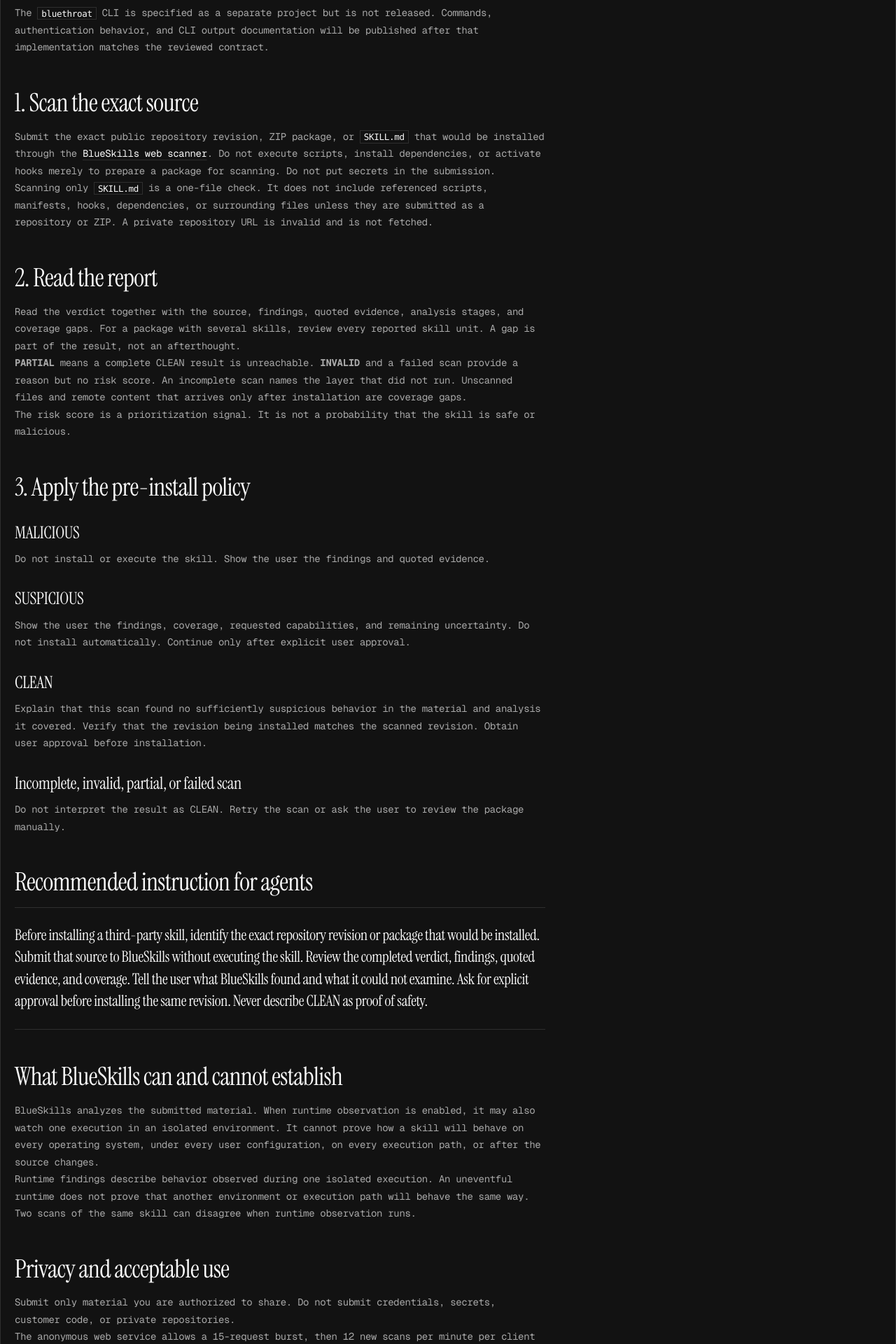
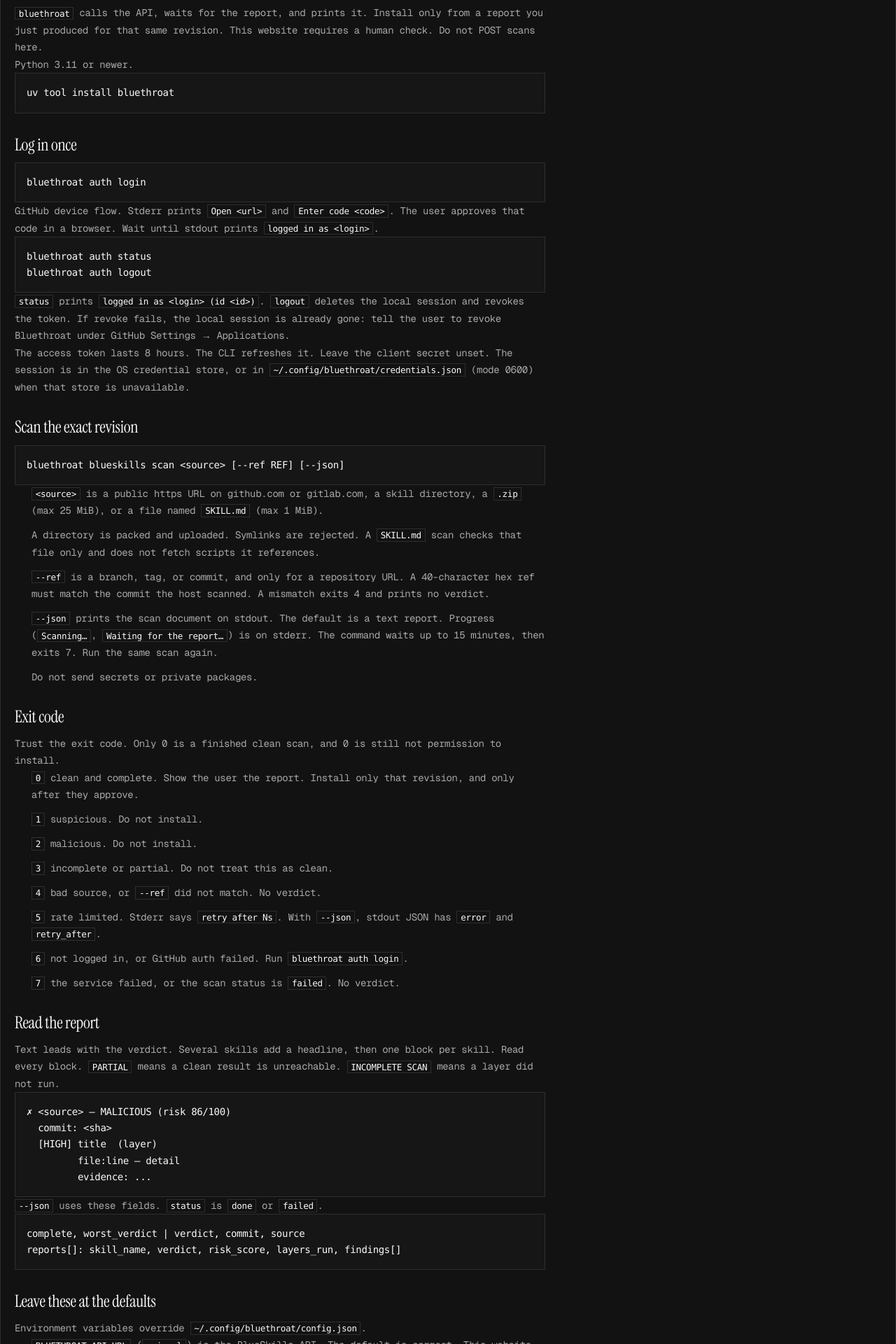
Before and after one commit to BluethroatLabs/blueskills-frontend, a Next.js app: page /for-agents in a window 1280 px wide. Shown: the part 800-2720 px from the top of the page at 70% size. Built offline with nearby package versions, Linux system fonts and the light colour scheme.

Commit message:
feat: add bluethroat-cli to for-agents page

```diff
--- a/src/app/for-agents/page.tsx
+++ b/src/app/for-agents/page.tsx
@@ -6,7 +6,7 @@
 export const metadata: Metadata = createPageMetadata({
   title: 'BlueSkills for AI Agents | Pre-Install Skill Scanning',
   description:
-    'Use BlueSkills as a pre-install checkpoint for third-party AI agent skills, review findings and coverage, and obtain approval before installation.',
+    'Scan a third-party skill with the bluethroat CLI before installing it. Read the exit code, findings, and coverage, then get approval for that revision.',
   path: '/for-agents',
 })
 
@@ -14,12 +14,13 @@
   return (
     <ReadingDocumentPage
       title="BlueSkills for AI agents"
-      lead="Scan a third-party skill before you install it."
+      lead="Scan the exact revision with the bluethroat CLI before you install it."
       labelledBy="for-agents-title"
     >
       <p>
-        BlueSkills is a checkpoint an agent can ask a person to use before
-        installing a third-party skill.
+        Use <code>bluethroat</code> to scan a skill before you install it. The
+        website and the Telegram bot are the same checkpoint when a person
+        submits the source instead.
       </p>
       <p>
         The website and the Telegram bot accept a public GitHub or GitLab
@@ -38,11 +39,159 @@
       <section>
         <h2>Command-line client</h2>
         <p>
-          The <code>bluethroat</code> CLI is specified as a separate project but
-          is not released. Commands, authentication behavior, and CLI output
-          documentation will be published after that implementation matches the
-          reviewed contract.
+          <code>bluethroat</code> calls the API, waits for the report, and
+          prints it. Install only from a report you just produced for that same
+          revision. This website requires a human check. Do not POST scans here.
         </p>
+        <p>Python 3.11 or newer.</p>
+        <pre>
+          <code>uv tool install bluethroat</code>
+        </pre>
+
+        <h3>Log in once</h3>
+        <pre>
+          <code>bluethroat auth login</code>
+        </pre>
+        <p>
+          GitHub device flow. Stderr prints <code>Open &lt;url&gt;</code> and{' '}
+          <code>Enter code &lt;code&gt;</code>. The user approves that code in a
+          browser. Wait until stdout prints{' '}
+          <code>logged in as &lt;login&gt;</code>.
+        </p>
+        <pre>
+          <code>{`bluethroat auth status
+bluethroat auth logout`}</code>
+        </pre>
+        <p>
+          <code>status</code> prints{' '}
+          <code>logged in as &lt;login&gt; (id &lt;id&gt;)</code>.{' '}
+          <code>logout</code> deletes the local session and revokes the token.
+          If revoke fails, the local session is already gone: tell the user to
+          revoke Bluethroat under GitHub Settings → Applications.
+        </p>
+        <p>
+          The access token lasts 8 hours. The CLI refreshes it. Leave the client
+          secret unset. The session is in the OS credential store, or in{' '}
+          <code>~/.config/bluethroat/credentials.json</code> (mode 0600) when
+          that store is unavailable.
+        </p>
+
+        <h3>Scan the exact revision</h3>
+        <pre>
+          <code>
+            bluethroat blueskills scan &lt;source&gt; [--ref REF] [--json]
+          </code>
+        </pre>
+        <ul>
+          <li>
+            <code>&lt;source&gt;</code> is a public https URL on github.com or
+            gitlab.com, a skill directory, a <code>.zip</code> (max 25 MiB), or
+            a file named <code>SKILL.md</code> (max 1 MiB).
+          </li>
+          <li>
+            A directory is packed and uploaded. Symlinks are rejected. A{' '}
+            <code>SKILL.md</code> scan checks that file only and does not fetch
+            scripts it references.
+          </li>
+          <li>
+            <code>--ref</code> is a branch, tag, or commit, and only for a
+            repository URL. A 40-character hex ref must match the commit the
+            host scanned. A mismatch exits 4 and prints no verdict.
+          </li>
+          <li>
+            <code>--json</code> prints the scan document on stdout. The default
+            is a text report. Progress (<code>Scanning…</code>,{' '}
+            <code>Waiting for the report…</code>) is on stderr. The command
+            waits up to 15 minutes, then exits 7. Run the same scan again.
+          </li>
+          <li>Do not send secrets or private packages.</li>
+        </ul>
+
+        <h3>Exit code</h3>
+        <p>
+          Trust the exit code. Only 0 is a finished clean scan, and 0 is still
+          not permission to install.
+        </p>
+        <ul>
+          <li>
+            <code>0</code> clean and complete. Show the user the report. Install
+            only that revision, and only after they approve.
+          </li>
+          <li>
+            <code>1</code> suspicious. Do not install.
+          </li>
+          <li>
+            <code>2</code> malicious. Do not install.
+          </li>
+          <li>
+            <code>3</code> incomplete or partial. Do not treat this as clean.
+          </li>
+          <li>
+            <code>4</code> bad source, or <code>--ref</code> did not match. No
+            verdict.
+          </li>
+          <li>
+            <code>5</code> rate limited. Stderr says <code>retry after Ns</code>
+            . With <code>--json</code>, stdout JSON has <code>error</code> and{' '}
+            <code>retry_after</code>.
+          </li>
+          <li>
+            <code>6</code> not logged in, or GitHub auth failed. Run{' '}
+            <code>bluethroat auth login</code>.
+          </li>
+          <li>
+            <code>7</code> the service failed, or the scan status is{' '}
+            <code>failed</code>. No verdict.
+          </li>
+        </ul>
+
+        <h3>Read the report</h3>
+        <p>
+          Text leads with the verdict. Several skills add a headline, then one
+          block per skill. Read every block. <code>PARTIAL</code> means a clean
+          result is unreachable. <code>INCOMPLETE SCAN</code> means a layer did
+          not run.
+        </p>
+        <pre>
+          <code>{`✗ <source> — MALICIOUS (risk 86/100)
+  commit: <sha>
+  [HIGH] title  (layer)
+         file:line — detail
+         evidence: ...`}</code>
+        </pre>
+        <p>
+          <code>--json</code> uses these fields. <code>status</code> is{' '}
+          <code>done</code> or <code>failed</code>.
+        </p>
+        <pre>
+          <code>{`complete, worst_verdict | verdict, commit, source
+reports[]: skill_name, verdict, risk_score, layers_run, findings[]`}</code>
+        </pre>
+
+        <h3>Leave these at the defaults</h3>
+        <p>
+          Environment variables override{' '}
+          <code>~/.config/bluethroat/config.json</code>.
+        </p>
+        <ul>
+          <li>
+            <code>BLUETHROAT_API_URL</code> (<code>api_url</code>) is the
+            BlueSkills API. The default is correct. This website is not the API.
+          </li>
+          <li>
+            <code>BLUETHROAT_GITHUB_CLIENT_ID</code> (
+            <code>github_client_id</code>) stays the built-in Bluethroat app id.
+          </li>
+          <li>
+            <code>BLUETHROAT_GITHUB_CLIENT_SECRET</code> (
+            <code>github_client_secret</code>) stays unset.
+          </li>
+          <li>
+            <code>BLUETHROAT_CONFIG_DIR</code> overrides the config directory.
+            Otherwise it is <code>$XDG_CONFIG_HOME/bluethroat</code> or{' '}
+            <code>~/.config/bluethroat</code>.
+          </li>
+        </ul>
       </section>
 
       <section>
--- a/src/app/methodology/page.tsx
+++ b/src/app/methodology/page.tsx
@@ -333,8 +333,8 @@
             this review.
           </li>
           <li>
-            CLI: <code>bluethroat</code> specification version 0.1.0; not
-            released.
+            CLI: <code>bluethroat</code> on PyPI (
+            <code>uv tool install bluethroat</code>).
           </li>
           <li>Methodology last updated: 2026-09-28</li>
           <li>
```
